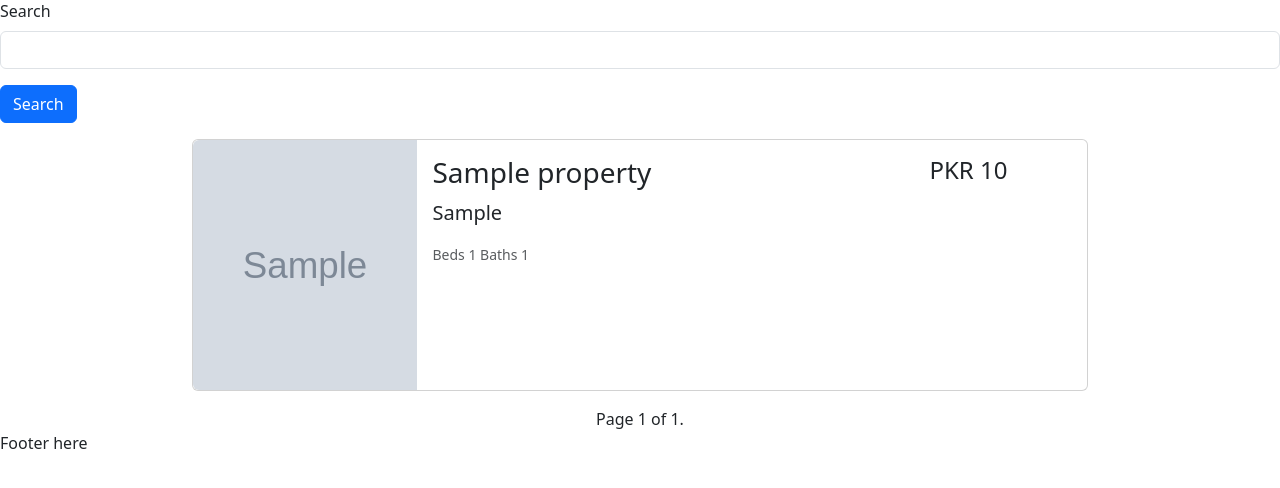
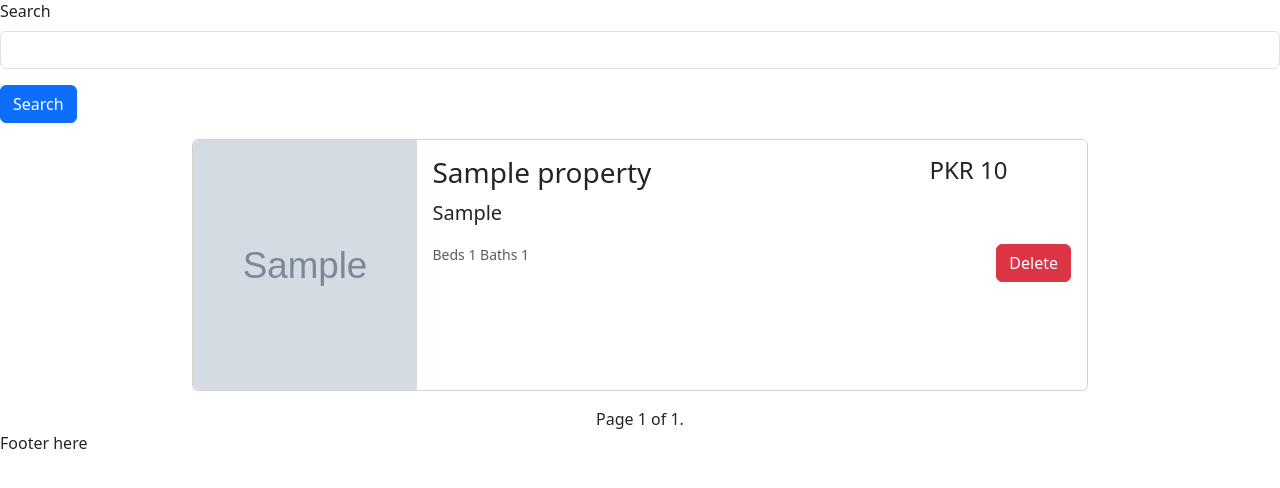
Before and after one commit to hahmad2205/Playground, a Django app: page /property/properties/ in a window 1280 px wide. Shown: the part 145-633 px from the top of the page. Run offline with Django 5.2, Linux system fonts and the light colour scheme; the first user in the database is signed in; tables that the repository leaves empty hold one stand-in row (Sample ...).

Commit message:
Deleting property functionality added

```diff
--- a/zameenclone/properties/templates/properties/property_listing.html
+++ b/zameenclone/properties/templates/properties/property_listing.html
@@ -42,7 +42,16 @@
               <h5 class="col-3 ms-auto fs-4">PKR {{ property.property.price }}</h5>
             </span>
             <p class="card-text fs-5">{{ property.property.header }}</p>
-            <p class="card-text fs-6"><small class="text-body-secondary">Beds {{ property.property.number_of_bed }}  Baths {{ property.property.number_of_bath }}</small></p>
+            <div class="d-flex justify-content-between">
+              <p class="card-text fs-6"><small class="text-body-secondary">Beds {{ property.property.number_of_bed }}  Baths {{ property.property.number_of_bath }}</small></p>
+              {% if path == "/property/properties/" %}
+                <form action="" method="POST">
+                  {% csrf_token %}
+                  <input type="hidden" name="property_id" value="{{ property.property.id }}"/>
+                  <input type="submit" class="btn btn-danger" value="Delete"/>
+                </form>
+              {% endif %}
+            </div>
           </div>
         </div>
       </div>
--- a/zameenclone/properties/views.py
+++ b/zameenclone/properties/views.py
@@ -2,7 +2,7 @@ from django.shortcuts import render
 from django.contrib.auth.decorators import login_required
 from django.db.models import Q
 
-from .models import Property
+from .models import Property, PropertyImages, PropertyAmenity
 from core.utils import create_pagination
 
 @login_required
@@ -23,9 +23,19 @@ def marketplace(request):
 @login_required
 def properties(request):
     if request.method == "POST":
-        properties = Property.objects.filter(Q(title__contains=request.POST.get("search")) | Q(location__contains=request.POST.get("search")))
+        if request.POST.get("search"):
+            properties = Property.objects.filter(Q(title__contains=request.POST.get("search")) | Q(location__contains=request.POST.get("search")))
+        elif request.POST.get("property_id"):
+            property_instance = Property.objects.get(pk=request.POST["property_id"])
+            if property_instance:
+                PropertyImages.objects.filter(property=property_instance).delete()
+                PropertyAmenity.objects.filter(property=property_instance).delete()
+                property_instance.delete()
+                properties = Property.objects.filter(owner=request.user)
+
     else:
         properties = Property.objects.filter(owner=request.user)
+
 
     return render(
         request, "properties/property_listing.html",
--- a/zameenclone/users/views.py
+++ b/zameenclone/users/views.py
@@ -3,7 +3,7 @@ from django.contrib.auth import authenticate, login, logout
 
 def login_user(request):
     if request.user.is_authenticated:
-        response = redirect('property/')
+        response = redirect('property/marketplace')
     elif request.method == "POST":
         user = authenticate(request, username=request.POST.get("username"), password=request.POST.get("password"))
         if user is not None:
```
